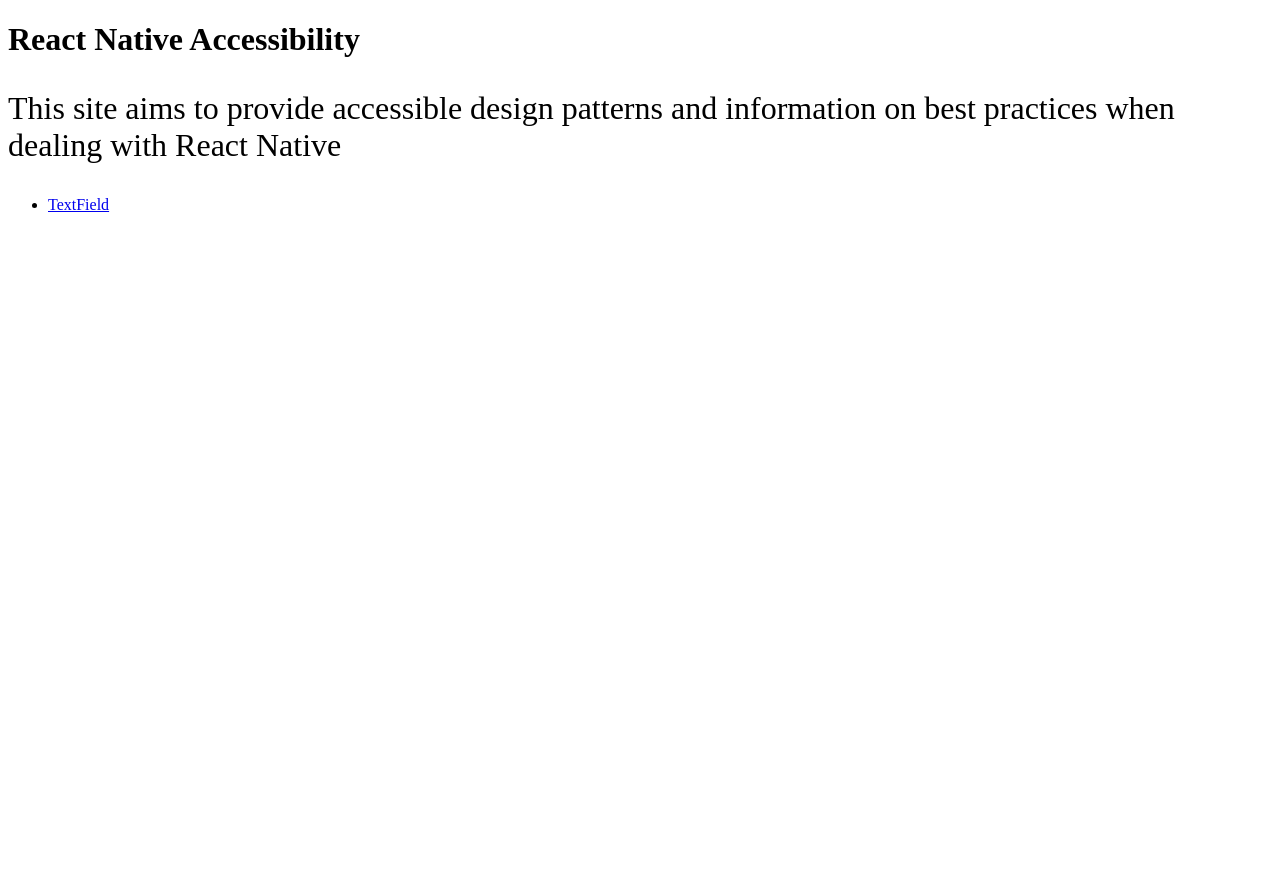
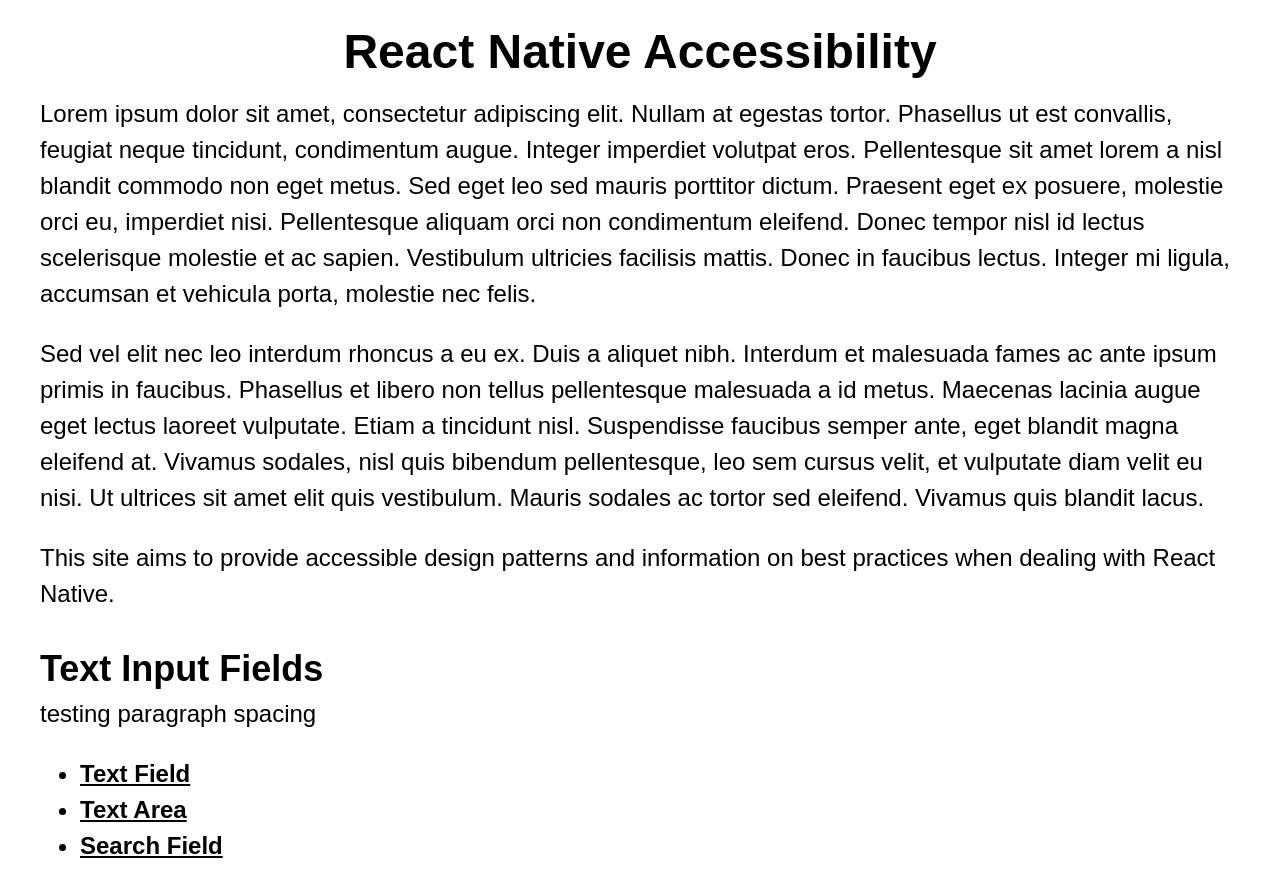
Before and after one commit to DavidBowley/react-native-accessibility, an Eleventy site: page src/index.html in a window 1280 px wide. Before the commit the page ends 800 px from the top, so only its background shows below. Built offline with nearby package versions, Linux system fonts and the light colour scheme; Eleventy itself is replaced by a stand-in of ours; files that its build step writes are made by us from their sources.

Commit message:
Updated styles and added new design-pattern layout file

```diff
--- a/src/assets/css/styles.css
+++ b/src/assets/css/styles.css
@@ -1,3 +1,46 @@
+/* * {
+  outline: solid black 2px;
+} */
+
+/* Base Styles */
+
+body {
+  font-family: Arial, sans-serif;
+  font-size: 1.5rem;
+  line-height: 1.5;
+  padding: 0.5rem 2rem 0 2rem;
+}
+
+/* Heading Styles */
+
+h1 {
+  text-align: center;
+  margin-top: 0;
+  margin-bottom: 0.5rem;
+}
+
+h2 {
+  margin-bottom: 0rem;
+}
+
+/* TODO: add other heading levels */
+
+/* Paragraph Styles */
 p {
-  font-size: 2rem;
+  margin-top: 0rem;
 }
+
+/* Link Styles */
+
+a {
+  font-weight: bold;
+  color: #000;
+}
+
+a:visited {
+  color: #6a3699;
+}
+
+a:visited.no-visited-state {
+  color: #000;
+}
--- a/src/index.html
+++ b/src/index.html
@@ -4,11 +4,22 @@
 ---
 
 <h1>{{ title }}</h1>
+<p>Lorem ipsum dolor sit amet, consectetur adipiscing elit. Nullam at egestas tortor. Phasellus ut est convallis, feugiat neque tincidunt, condimentum augue. Integer imperdiet volutpat eros. Pellentesque sit amet lorem a nisl blandit commodo non eget metus. Sed eget leo sed mauris porttitor dictum. Praesent eget ex posuere, molestie orci eu, imperdiet nisi. Pellentesque aliquam orci non condimentum eleifend. Donec tempor nisl id lectus scelerisque molestie et ac sapien. Vestibulum ultricies facilisis mattis. Donec in faucibus lectus. Integer mi ligula, accumsan et vehicula porta, molestie nec felis.</p>
+
+<p>Sed vel elit nec leo interdum rhoncus a eu ex. Duis a aliquet nibh. Interdum et malesuada fames ac ante ipsum primis in faucibus. Phasellus et libero non tellus pellentesque malesuada a id metus. Maecenas lacinia augue eget lectus laoreet vulputate. Etiam a tincidunt nisl. Suspendisse faucibus semper ante, eget blandit magna eleifend at. Vivamus sodales, nisl quis bibendum pellentesque, leo sem cursus velit, et vulputate diam velit eu nisi. Ut ultrices sit amet elit quis vestibulum. Mauris sodales ac tortor sed eleifend. Vivamus quis blandit lacus.</p>
 <p>This site aims to provide accessible design patterns and information on
-   best practices when dealing with React Native</p>
+   best practices when dealing with React Native.</p>
 
+<h2>Text Input Fields</h2>
+<p>testing paragraph spacing</p>
 <ul>
   <li>
-    <a href="/design-pattern/TextField/">TextField</a>
+    <a href="/design-pattern/TextField/">Text Field</a>
+  </li>
+  <li>
+    <a href="/design-pattern/TextField-unvisted/">Text Area</a>
+  </li>
+  <li>
+    <a href="/design-pattern/TextField/-visited">Search Field</a>
   </li>
 </ul>
```
Also changed, not shown: src/_includes/design-pattern.njk (added, +9 -0 lines), src/design-pattern/TextField.html (+2 -6 lines).
